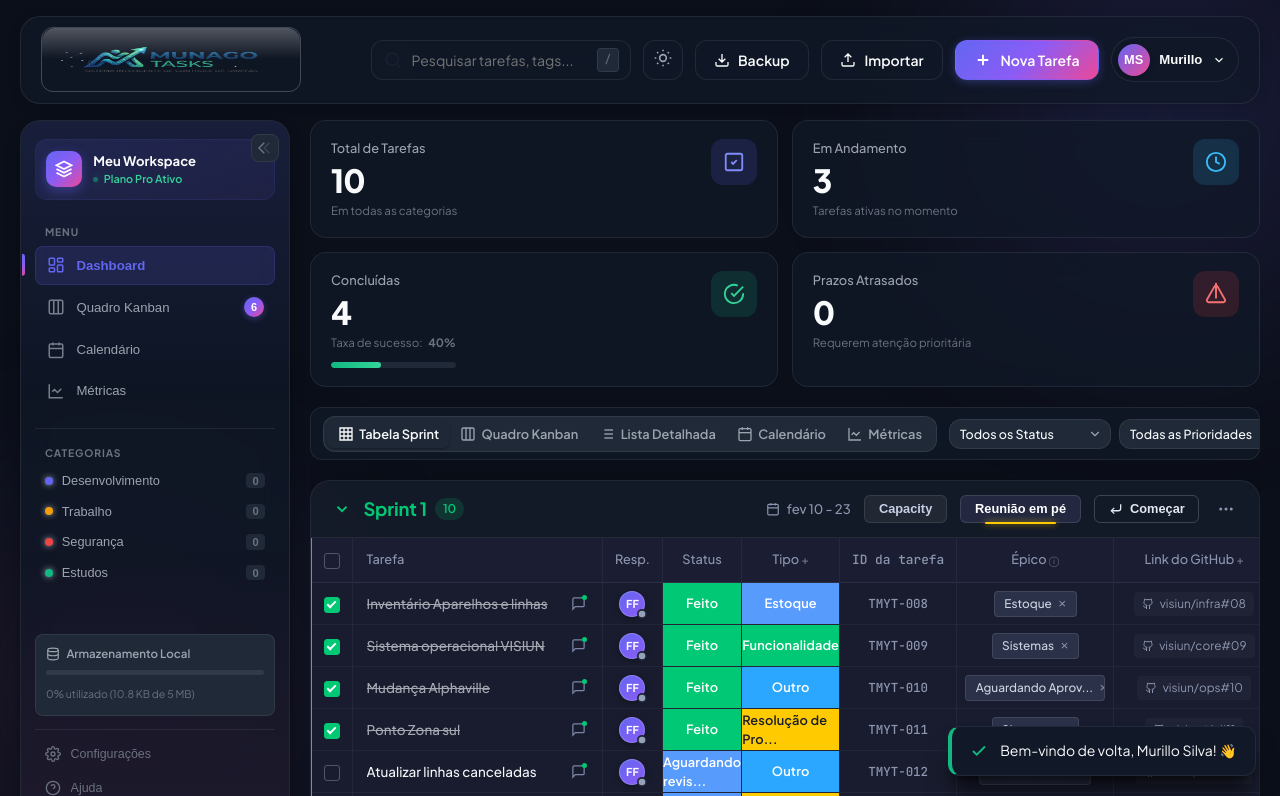
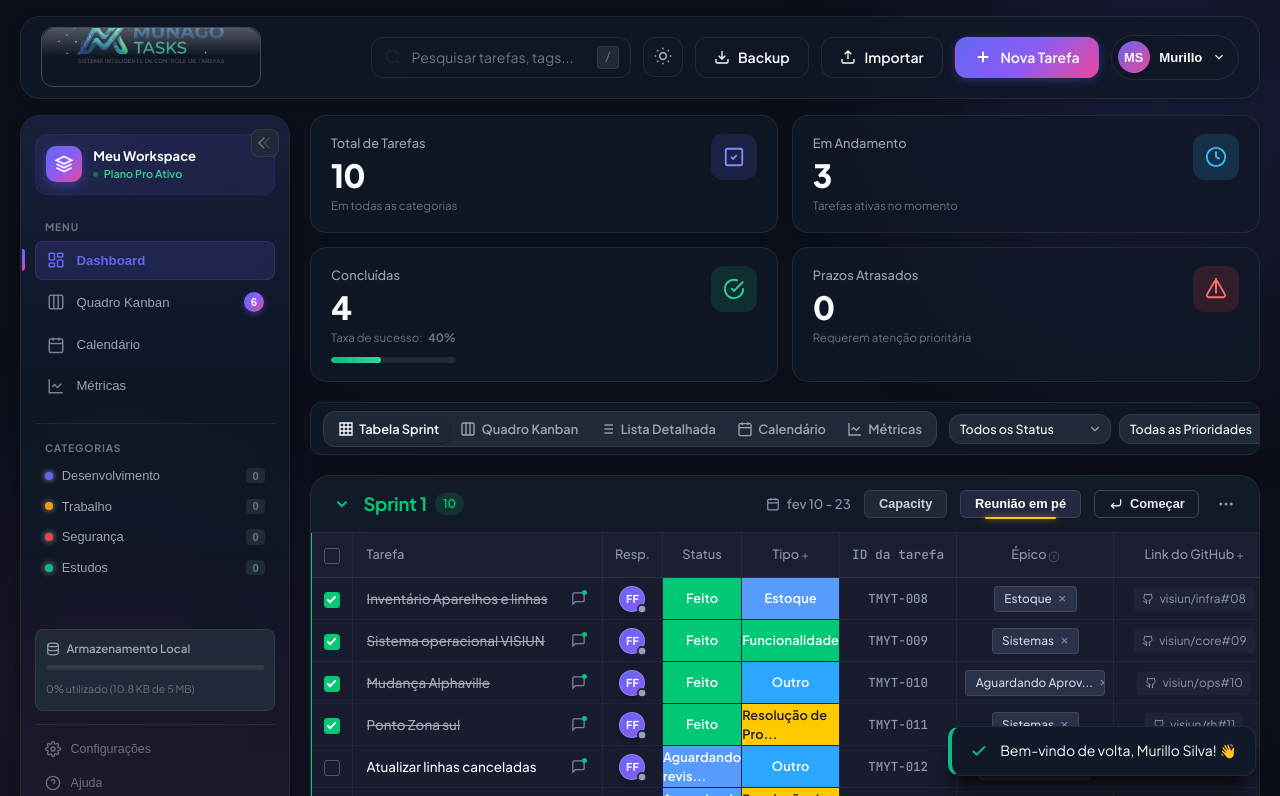
Before and after one commit to Murillooh/Munago-Task, a plain HTML site: page index.html in a window 1280 px wide. Both pictures are taken after a click on the button "Entrar no Munago Tasks". Shown: the top 796 px of the page. Drawn offline with Linux system fonts and the light colour scheme.

Commit message:
UI: Ajustar foco e recorte da logo para remover espaco vazio na direita e evitar distorcao

```diff
--- a/index.html
+++ b/index.html
@@ -29,8 +29,8 @@
     <!-- Top Header Navigation -->
     <header class="app-header">
       <div class="brand-wrapper">
-        <div class="brand-icon" title="Munago Tasks Workspace" style="background: transparent; box-shadow: none; width: 260px; height: 65px; padding: 0; border-radius: 12px; overflow: hidden;">
-          <img src="Imagen/logo.png" alt="Munago Tasks Logo" style="height: 100%; width: 100%; object-fit: fill;">
+        <div class="brand-icon" title="Munago Tasks Workspace" style="background: transparent; box-shadow: none; width: 220px; height: 60px; padding: 0; border-radius: 12px; overflow: hidden;">
+          <img src="Imagen/logo.png" alt="Munago Tasks Logo" style="height: 100%; width: 100%; object-fit: cover; object-position: left 80%;">
         </div>
       </div>
 
```
